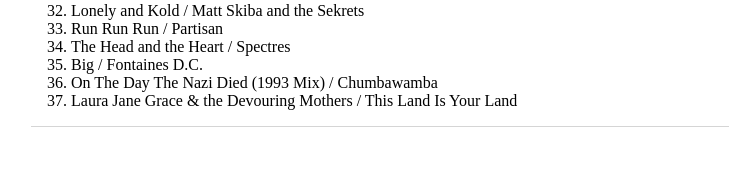
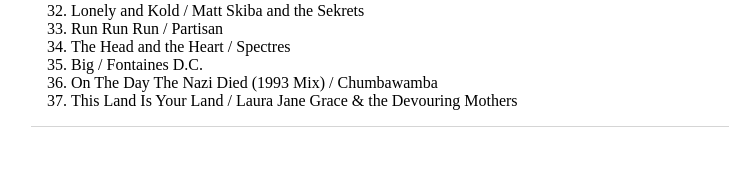
Before and after one commit to jimshreds/jimshreds.github.io, a Jekyll site: the page built from _posts/2021-08-31-radioshow.md, in a window 1280 px wide. Shown: the part 848-1032 px from the top of the page, without its empty margins (161-890 px from the left). Built offline with Jekyll 4.4.1, drawn with Linux system fonts in a browser that asks for light colours.

```diff
--- a/_posts/2021-08-31-radioshow.md
+++ b/_posts/2021-08-31-radioshow.md
@@ -42,4 +42,4 @@ date: 2021-08-31
 34. The Head and the Heart / Spectres
 35. Big / Fontaines D.C.
 36. On The Day The Nazi Died (1993 Mix) / Chumbawamba
-37. Laura Jane Grace & the Devouring Mothers / This Land Is Your Land
+37. This Land Is Your Land / Laura Jane Grace & the Devouring Mothers
```
